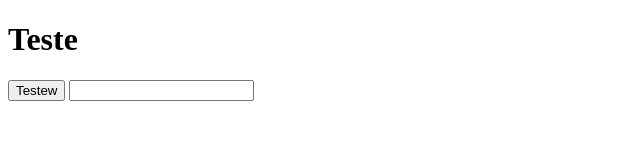
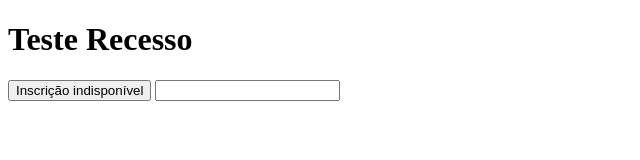
Before and after one commit to thiagoac/javascript-origamid, a plain HTML site: page dom/exemplosDOM.html in a window 1280 px wide. Shown: the whole page, without its empty margins (0-640 px from the left). Drawn offline with Linux system fonts and the light colour scheme.

Commit message:
Função verifica a data

```diff
--- a/dom/dom.js
+++ b/dom/dom.js
@@ -1,13 +1,44 @@
-document.querySelector('h1').innerHTML = 'Teste'
+//document.querySelector('h1').innerHTML = 'Teste'
 
-let btn = document.querySelector('button')
-let form = document.querySelector('input')
+//let btn = document.querySelector('button')
+//let form = document.querySelector('input')
+
+
 
 /*
 btn.addEventListener('click',function(){
     document.querySelector('h1').innerHTML = 'Teste evento'
-})*/
+})
 
 form.addEventListener('keyup',function(){
     document.querySelector('h1').innerHTML = form.value
 })
+
+*/
+
+
+
+        let data = new Date()
+        let dia = data.getDate()
+        let mes = data.getMonth() + 1 // adicionei por causa que começa em zero
+        let ano = data.getFullYear()
+
+        //função mostrar de acordo com a data
+
+        document.getElementById('sumir').style.display = 'none'
+
+        for( dia = 21   ; dia > 20 && dia < 27 && mes == 12 && ano == 2019; dia++){
+
+            document.getElementById('disponivel').style.display = 'none'
+            document.getElementById('sumir').style.display = 'inline'
+
+        }
+
+
+
+/*
+if(dia == 1){
+    //document.querySelector('p').innerHTML = 'deu certo'
+    console.log(dia)
+}
+*/
--- a/dom/exemplosDOM.html
+++ b/dom/exemplosDOM.html
@@ -6,10 +6,12 @@
     <meta http-equiv="X-UA-Compatible" content="ie=edge">
     <title>Document</title>
 </head>
-<body>
-    <h1>Exemplos DOM</h1>
-    <button>Testew</button>
+<body id="teste">
+    <h1>Teste Recesso</h1>
+    <button id="disponivel">Inscreva-se</button>
+    <button id="sumir">Inscrição indisponível</button>
     <input type="text">
+    <p></p>
 
     <script src="dom.js"></script>
 
```
